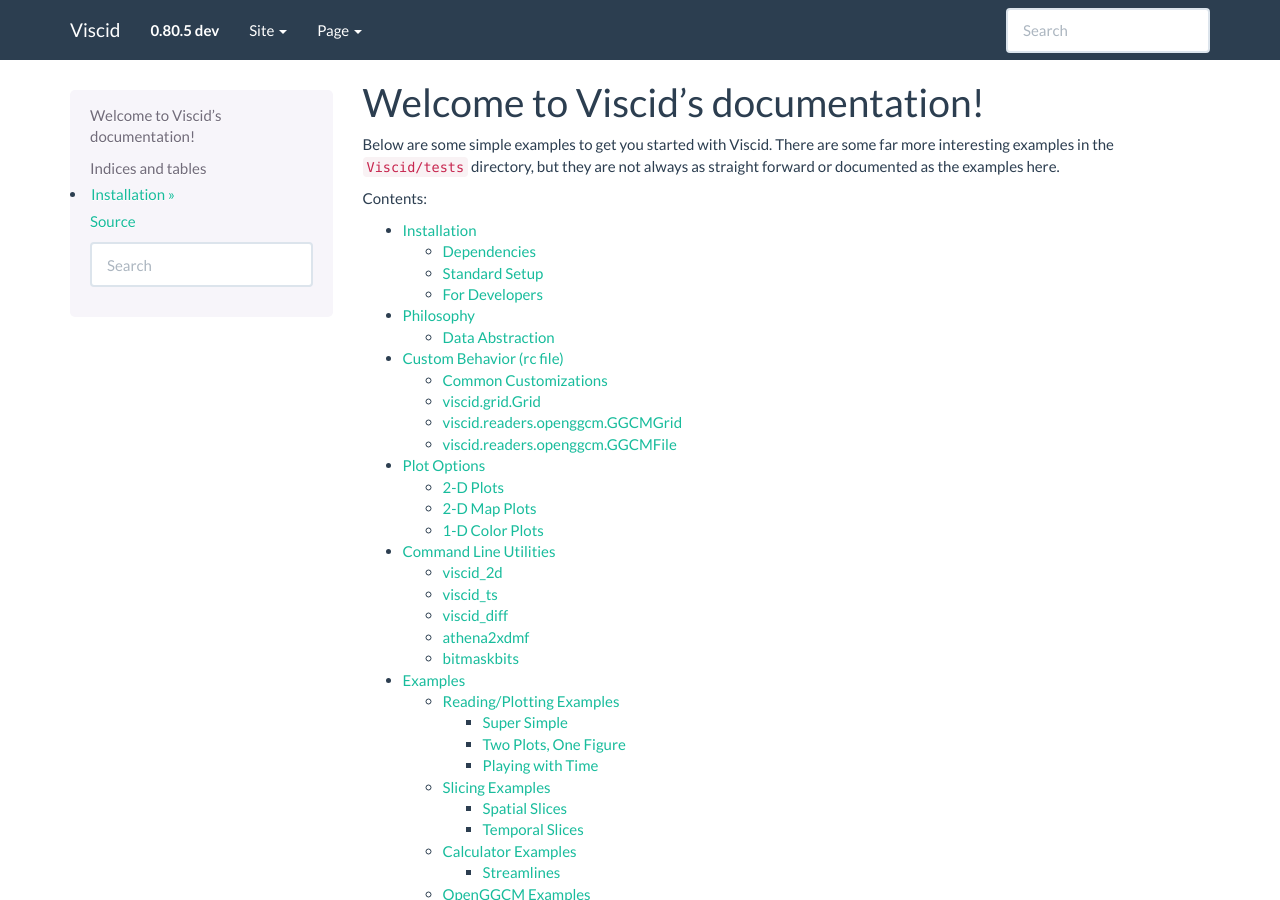
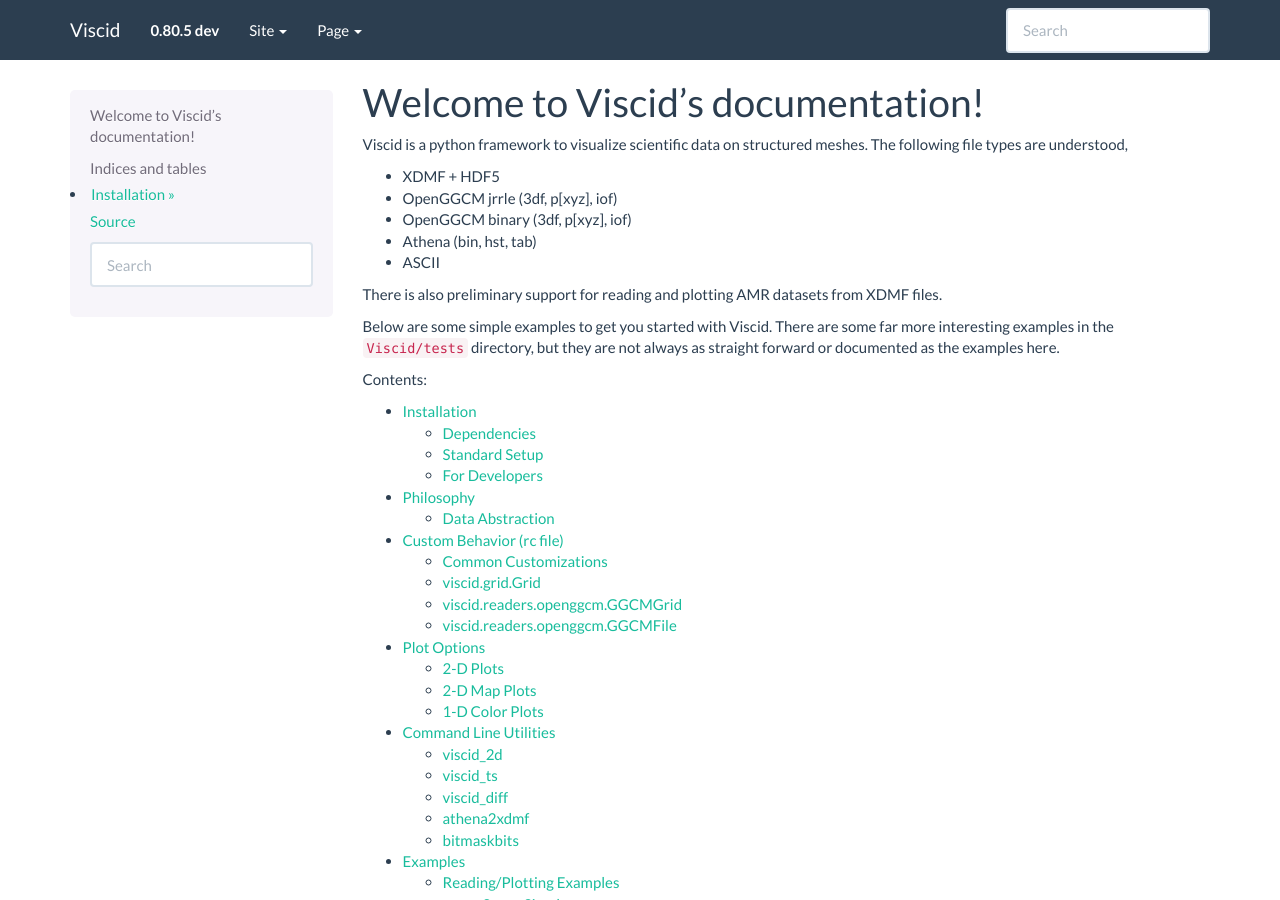
Before and after one commit to viscid-hub/Viscid, a Sphinx documentation site: the page built from doc/index.rst, in a window 1280 px wide and 900 px high. Built offline with Sphinx 7.4.7, drawn with Linux system fonts in a browser that asks for light colours; the version number could not be read and is left out.

Commit message:
update some more docs

```diff
--- a/doc/index.rst
+++ b/doc/index.rst
@@ -5,6 +5,17 @@
 
 Welcome to Viscid's documentation!
 ==================================
+
+Viscid is a python framework to visualize scientific data on structured meshes. The following file types are understood,
+
++ XDMF + HDF5
++ OpenGGCM jrrle (3df, p[xyz], iof)
++ OpenGGCM binary (3df, p[xyz], iof)
++ Athena (bin, hst, tab)
++ ASCII
+
+There is also preliminary support for reading and plotting AMR datasets from XDMF files.
+
 
 Below are some simple examples to get you started with Viscid. There are some far more interesting examples in the ``Viscid/tests`` directory, but they are not always as straight forward or documented as the examples here.
 
--- a/doc/installation.rst
+++ b/doc/installation.rst
@@ -4,13 +4,15 @@ Installation
 Dependencies
 ------------
 
-+ Python 2.6+
+Dependencies:
++ Python 2.6+ and 3.3+
 + numpy (required... for everything)
-+ h5py (required, for reading hdf5 files)
++ h5py (optional, if reading hdf5 files)
 + matplotlib (optional, if you import viscid.plot.mpl)
 + mayavi2 (optional, if you import viscid.plot.mvi)
 + numexpr (optional, for the calculator.necalc module)
 + cython > 0.17 (optional, only if you want to edit the cython code)
++ PyYaml (optional, rc file and plot options can parse using yaml)
 
 The optional calculator modules (necalc and cycalc) are all dispatched through
 calculator.calc, and it is intelligent enough not to use a library that is not
```
Also changed, not shown: README.md (+11 -5 lines).
